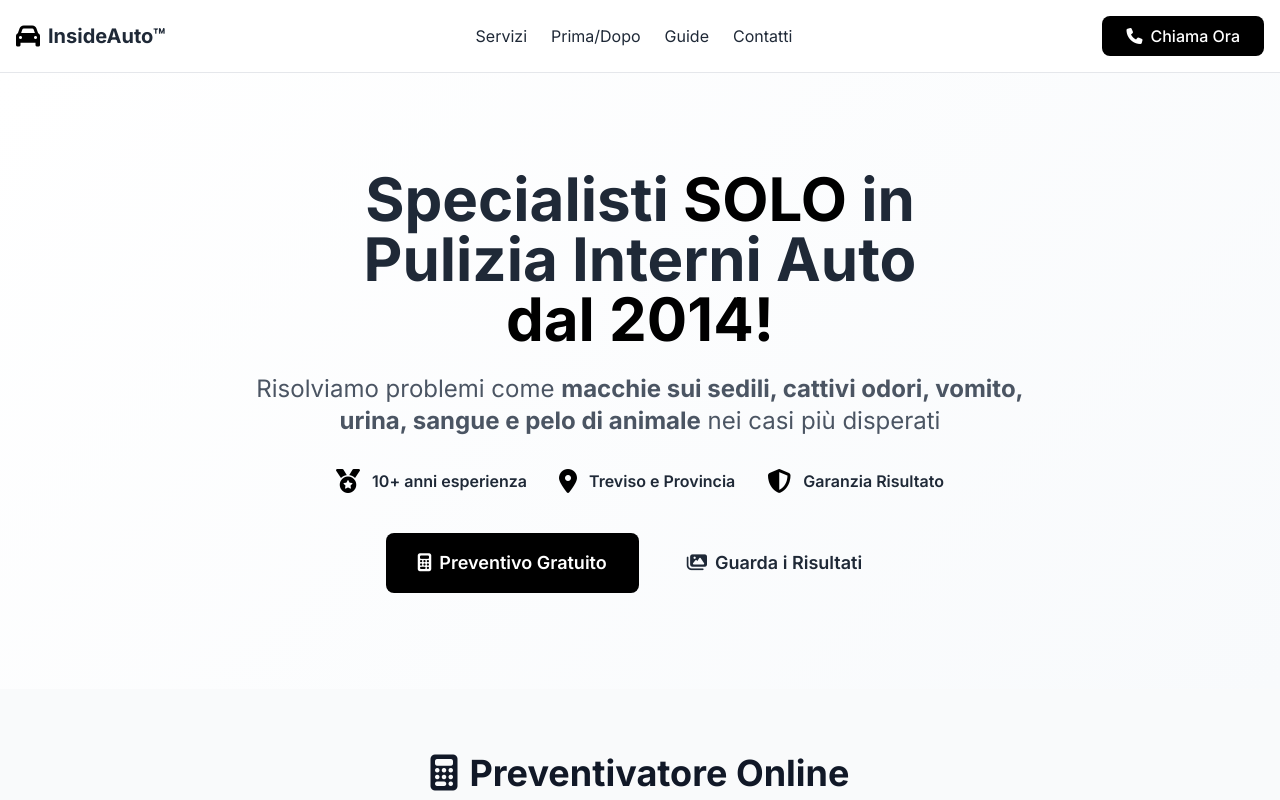
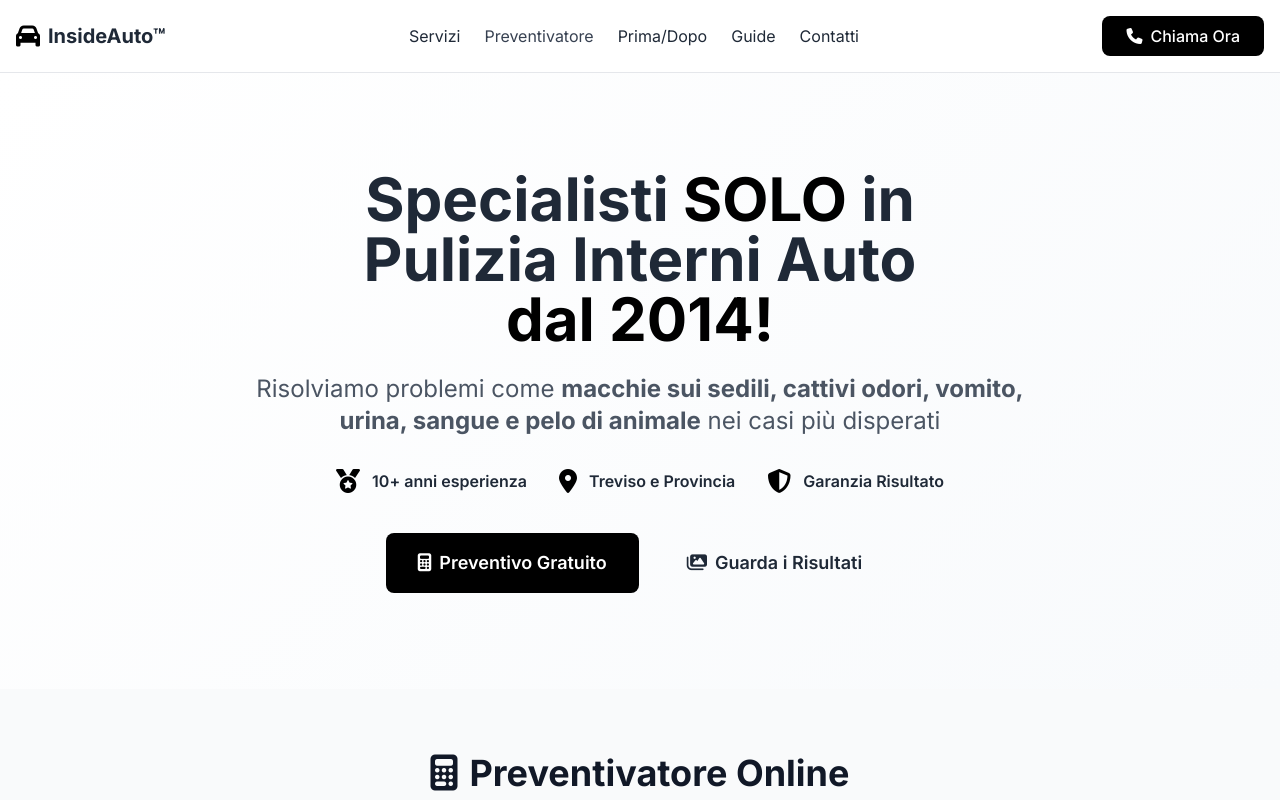
Before and after one commit to insideauto-official/insideauto.it, a plain HTML site: page index.html in a window 1280 px wide. Shown: the top 800 px of the page. Drawn offline with nearby package versions, Linux system fonts and the light colour scheme.

Commit message:
index.html

```diff
--- a/index.html
+++ b/index.html
@@ -65,6 +65,7 @@
                 </div>
                 <div class="hidden md:flex space-x-6">
                     <a href="#servizi" class="hover:text-black transition">Servizi</a>
+                    <a href="#preventivo" class="text-gray-700 hover:text-black transition">Preventivatore</a>
                     <a href="#gallery" class="hover:text-black transition">Prima/Dopo</a>
                     <a href="#guida" class="hover:text-black transition">Guide</a>
                     <a href="#contatti" class="hover:text-black transition">Contatti</a>
```
